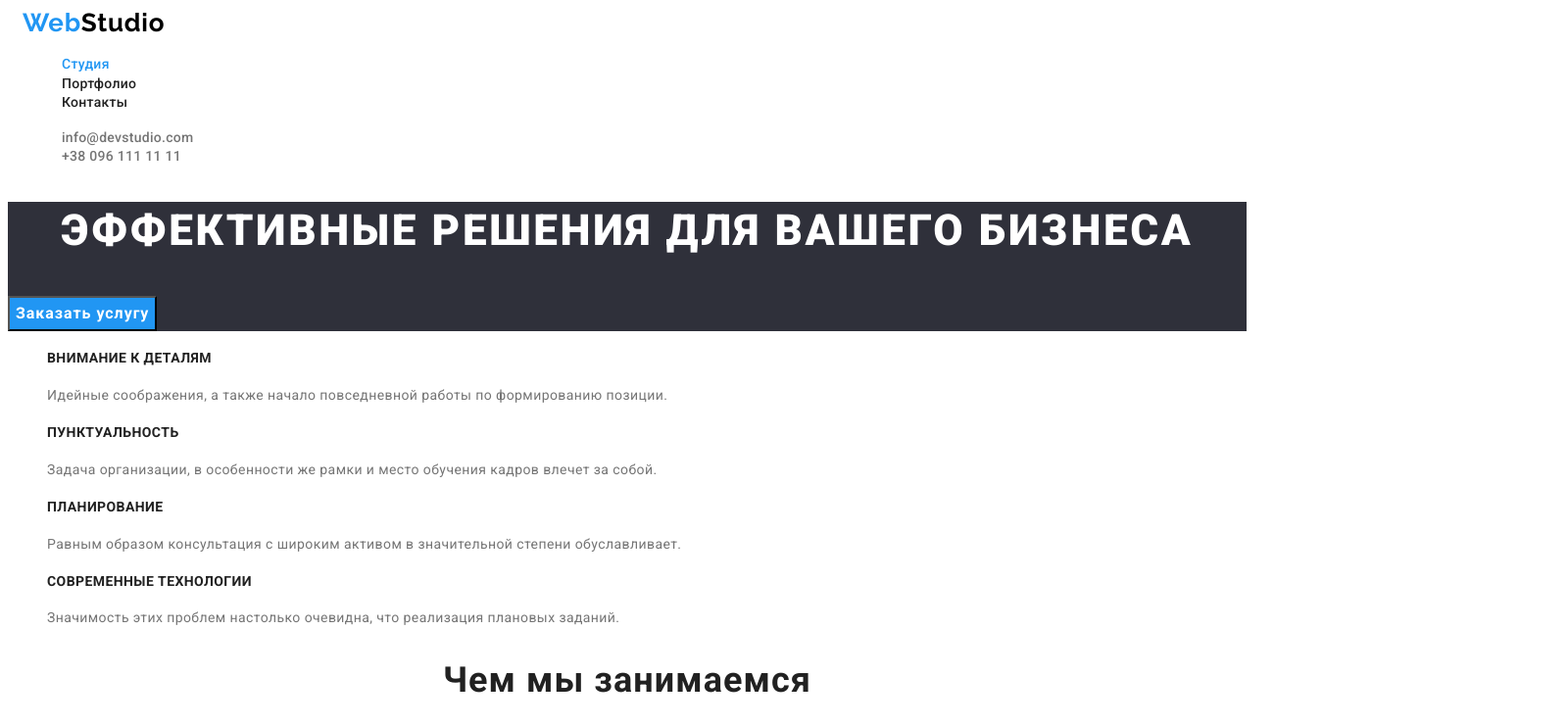
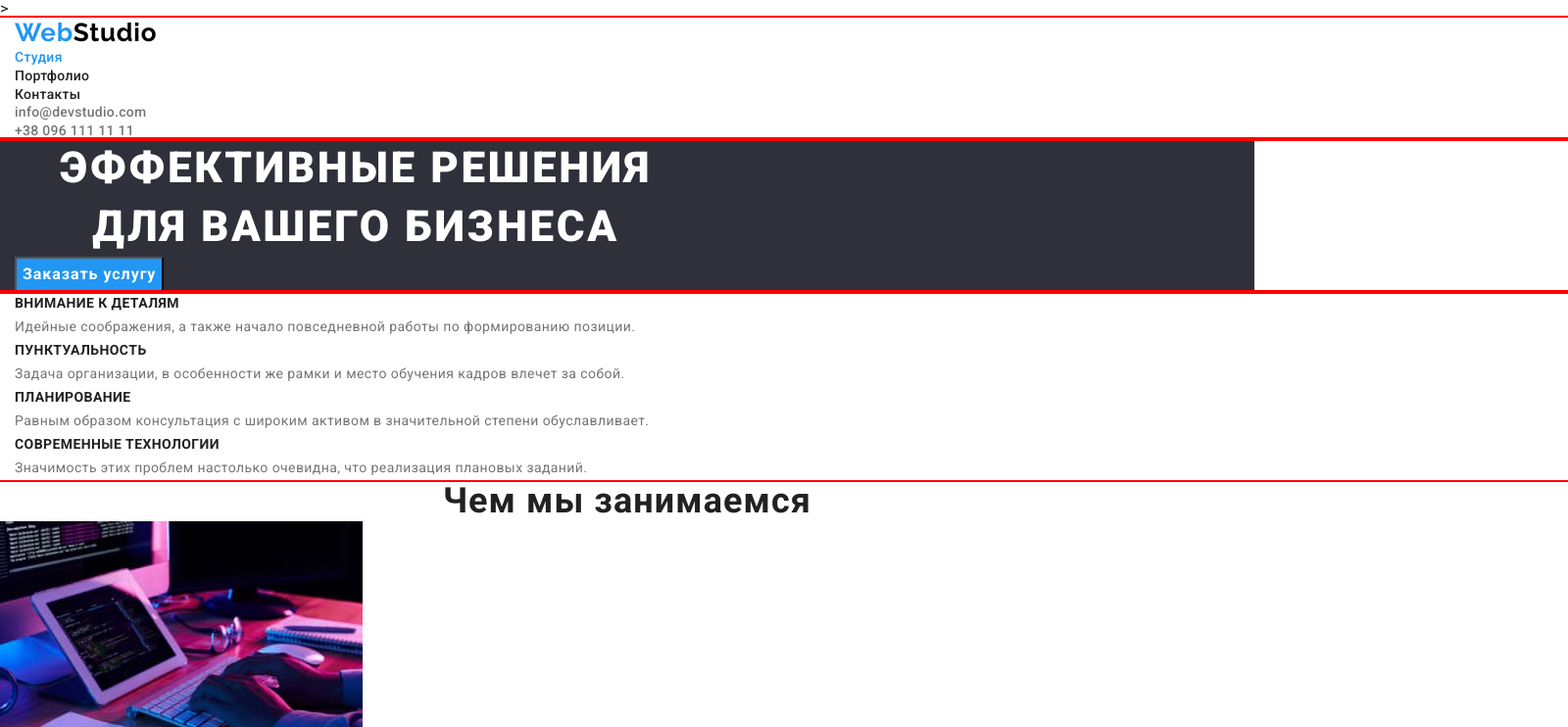
Before and after one commit to DNITmaster/goit-markup-hw-02, a plain HTML site: page index.html in a window 1280 px wide. Shown: the top 742 px of the page at 98% size, 1600 px wide, since content can reach past the window. Drawn offline with nearby package versions, Linux system fonts and the light colour scheme.

Commit message:
new modul

```diff
--- a/css/style.css
+++ b/css/style.css
@@ -8,6 +8,19 @@
   --footer-bg-color: #2f303a;
   --logo-color: #000000;
 }
+p,
+h1,
+h2,
+h3 {
+  margin: 0;
+}
+
+ul,
+ol {
+  margin: 0;
+  padding-left: 0;
+}
+
 body {
   background-color: var(--primary-bg-color);
   color: var(--primary-text-color);
@@ -22,9 +35,11 @@ a {
 }
 
 .container {
-  width: 1170px;
+  width: 1600px;
   padding-right: 15px;
   padding-left: 15px;
+  margin: 0 auto;
+  outline: 2px solid red;
 }
 
 /*------------------HEADER-----------------*/
@@ -79,6 +94,7 @@ a {
   letter-spacing: 0.06em;
   text-transform: uppercase;
   color: var(--primary-bg-color);
+  width: 696px;
 }
 .hero-btn {
   cursor: pointer;
--- a/index.html
+++ b/index.html
@@ -11,6 +11,14 @@
       rel="stylesheet"
     />
     <title>WebStudio</title>
+    <link
+      rel="stylesheet"
+      href="https://cdnjs.cloudflare.com/ajax/libs/modern-normalize/1.1.0/modern-normalize.min.css"
+      integrity="sha512-wpPYUAdjBVSE4KJnH1VR1HeZfpl1ub8YT/NKx4PuQ5NmX2tKuGu6U/JRp5y+Y8XG2tV+wKQpNHVUX03MfMFn9Q=="
+      crossorigin="anonymous"
+      referrerpolicy="no-referrer"
+    />
+    >
     <link rel="stylesheet" href="./css/style.css" />
   </head>
   <body>
@@ -48,11 +56,14 @@
     <main>
       <!--section-1-->
       <section class="hero">
+        <div class="container">
           <h1 class="hero-title">Эффективные решения для вашего бизнеса</h1>
           <button type="button" class="hero-btn">Заказать услугу</button>
+        </div>
       </section>
       <!--section-2-->
       <section class="next">
+        <div class="container">
           <ul class="next-list list">
             <li class="next-item">
               <h3 class="next-other-title">Внимание к деталям</h3>
@@ -64,8 +75,8 @@
             <li class="next-item">
               <h3 class="next-other-title">Пунктуальность</h3>
               <p class="next-after-title">
-              Задача организации, в особенности же рамки и место обучения кадров
-              влечет за собой.
+                Задача организации, в особенности же рамки и место обучения
+                кадров влечет за собой.
               </p>
             </li>
             <li class="next-item">
@@ -83,6 +94,7 @@
               </p>
             </li>
           </ul>
+        </div>
       </section>
       <!--section-3-->
       <section class="after">
```
Lines whose indentation alone changed are shown as unchanged.
